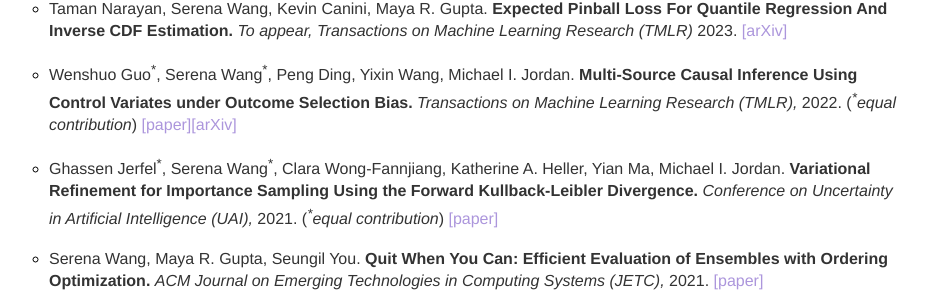
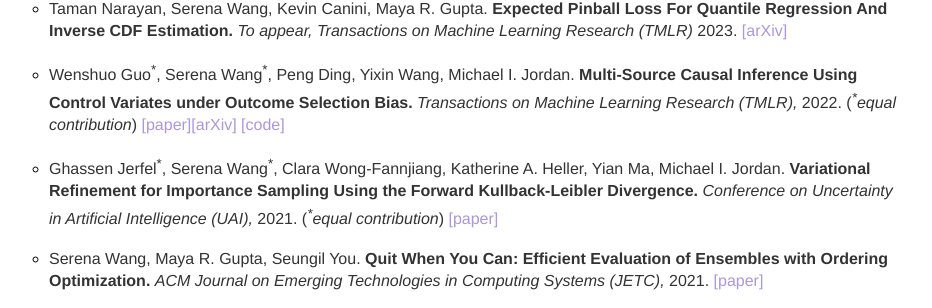
Before and after one commit to serenalwang/serenalwang.github.io, a Jekyll site: the page built from research.md, in a window 1280 px wide and 900 px high, scrolled down 386 px. Shown: the part 144-452 px from the top of the window, without its empty margins (183-1115 px from the left). Built offline with Jekyll 4.4.1, drawn with Linux system fonts in a browser that asks for light colours.

Commit message:
added multisource causal code

```diff
--- a/research.md
+++ b/research.md
@@ -20,8 +20,7 @@ title: Research
 **Expected Pinball Loss For Quantile Regression And Inverse CDF Estimation.** *To appear, Transactions on Machine Learning Research (TMLR)* 2023. [[arXiv]](https://arxiv.org/abs/2102.05135)
 
 * Wenshuo Guo<sup>\*</sup>, Serena Wang<sup>\*</sup>, Peng Ding, Yixin Wang, Michael I. Jordan.
-**Multi-Source Causal Inference Using Control Variates under Outcome Selection Bias.** *Transactions on Machine Learning Research (TMLR),* 2022. (*<sup>\*</sup>equal contribution*) [[paper]](https://openreview.net/pdf?id=CrimIjBa64)[[arXiv]](https://arxiv.org/abs/2103.16689)
-
+**Multi-Source Causal Inference Using Control Variates under Outcome Selection Bias.** *Transactions on Machine Learning Research (TMLR),* 2022. (*<sup>\*</sup>equal contribution*) [[paper]](https://openreview.net/pdf?id=CrimIjBa64)[[arXiv]](https://arxiv.org/abs/2103.16689) [[code]](https://github.com/serenalwang/multisource-causal-public)
 
 * Ghassen Jerfel<sup>\*</sup>, Serena Wang<sup>\*</sup>, Clara Wong-Fannjiang, Katherine A. Heller, Yian Ma, Michael I. Jordan.
 **Variational Refinement for Importance Sampling Using the Forward Kullback-Leibler Divergence.** *Conference on Uncertainty in Artificial Intelligence (UAI),* 2021. (*<sup>\*</sup>equal contribution*) [[paper]](https://proceedings.mlr.press/v161/jerfel21a/jerfel21a.pdf)
```
